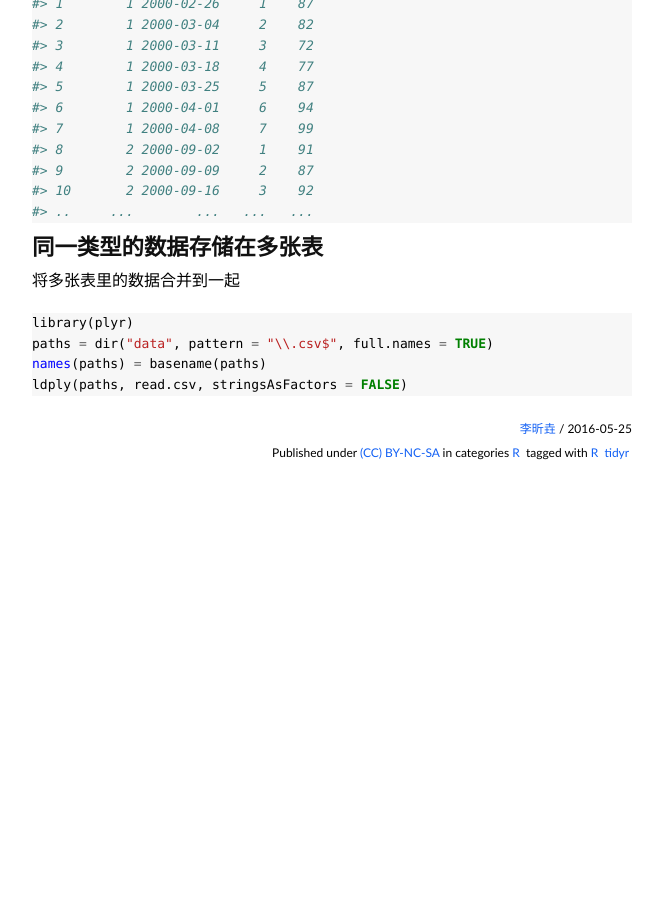
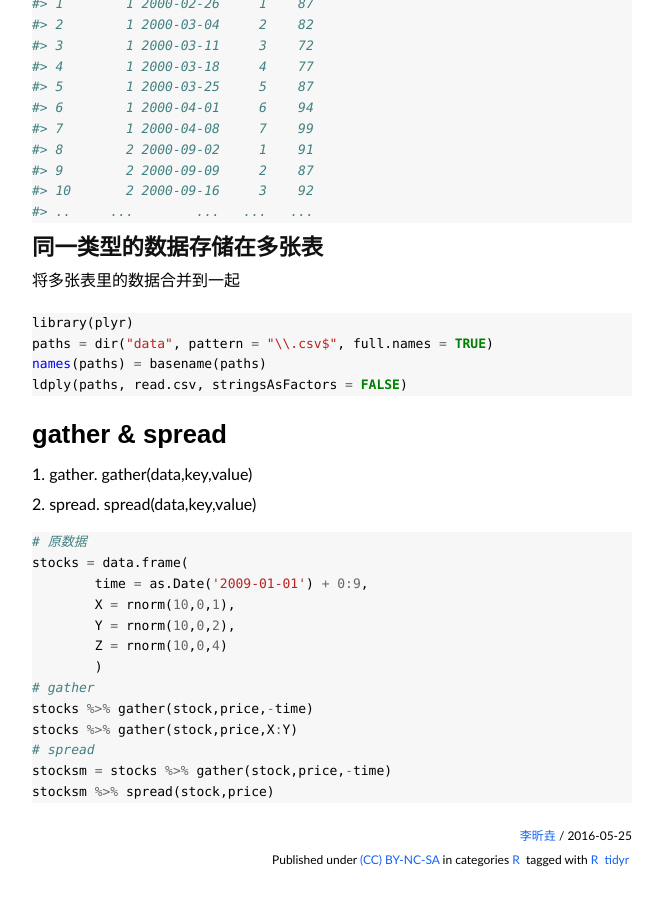
Before and after one commit to lixinyao/jekyll_blog, a Jekyll site: the page built from _posts/2016-05-25-tidyr.md, in a window 1280 px wide and 900 px high, scrolled down 7832 px. Shown: the whole window, without its empty margins (308-971 px from the left). Built offline with Jekyll 4.4.1, drawn with Linux system fonts in a browser that asks for light colours; nearby versions of some CDN libraries; some web fonts are replaced; comment, search, counter and statistics services are not loaded; before the commit the page ends 8325 px from its top, so only the background shows below that.

Commit message:
添加gather和spread用法

```diff
--- a/_posts/2016-05-25-tidyr.md
+++ b/_posts/2016-05-25-tidyr.md
@@ -425,3 +425,24 @@ paths = dir("data", pattern = "\\.csv$", full.names = TRUE)
 names(paths) = basename(paths)
 ldply(paths, read.csv, stringsAsFactors = FALSE)
 {% endhighlight %}
+
+# gather & spread
+
+1. gather. gather(data,key,value)
+2. spread. spread(data,key,value)
+
+{% highlight r %}
+# 原数据
+stocks = data.frame(
+	time = as.Date('2009-01-01') + 0:9,
+	X = rnorm(10,0,1),
+	Y = rnorm(10,0,2),
+	Z = rnorm(10,0,4)
+	)
+# gather
+stocks %>% gather(stock,price,-time)
+stocks %>% gather(stock,price,X:Y)
+# spread
+stocksm = stocks %>% gather(stock,price,-time)
+stocksm %>% spread(stock,price)
+{% endhighlight %}
```
